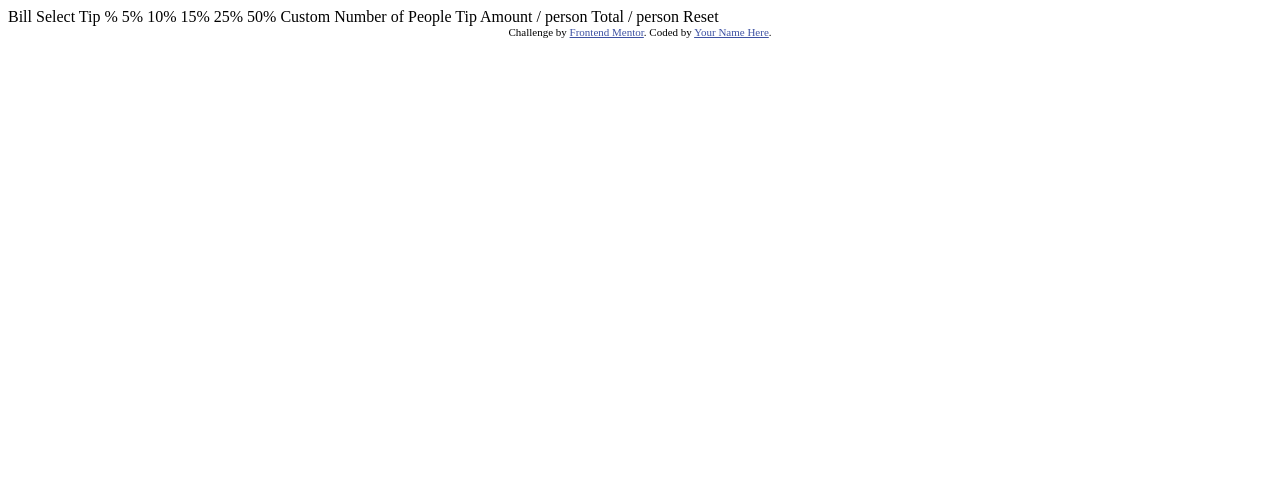
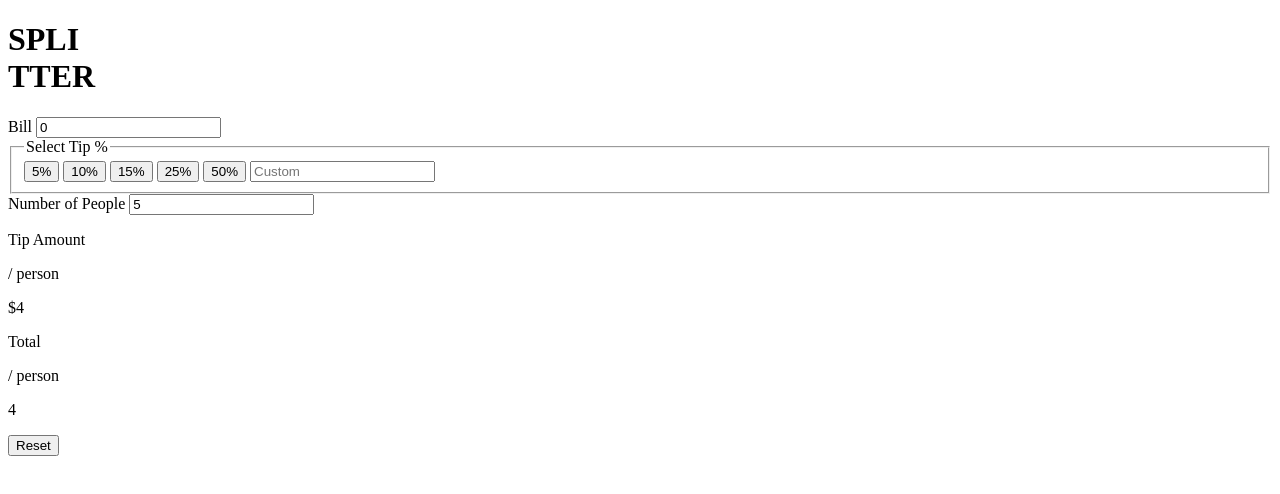
Before and after one commit to RodCri/Tip-calculator-app, a plain HTML site: page index.html in a window 1280 px wide. Drawn offline with Linux system fonts and the light colour scheme.

Commit message:
structure tags html

```diff
--- a/index.html
+++ b/index.html
@@ -2,43 +2,49 @@
 <html lang="en">
 <head>
   <meta charset="UTF-8">
-  <meta name="viewport" content="width=device-width, initial-scale=1.0"> <!-- displays site properly based on user's device -->
-
+  <meta name="viewport" content="width=device-width, initial-scale=1.0">
   <link rel="icon" type="image/png" sizes="32x32" href="./images/favicon-32x32.png">
-
   <title>Frontend Mentor | Tip calculator app</title>
-
-  <!-- Feel free to remove these styles or customise in your own stylesheet 👍 -->
-  <style>
-    .attribution { font-size: 11px; text-align: center; }
-    .attribution a { color: hsl(228, 45%, 44%); }
-  </style>
+  <meta name="description" content="Tip calculator app development in js and HTML5">
+  <meta name="keywords" content="calculator, challenge, frontendmentor">
+  <meta name="author" content="Cristian Camilo Rodriguez">
 </head>
 <body>
-
-  Bill
-
-  Select Tip %
-  5%
-  10%
-  15%
-  25%
-  50%
-  Custom
-
-  Number of People
-
-  Tip Amount
-  / person
-
-  Total
-  / person
-
-  Reset
-
-  <div class="attribution">
-    Challenge by <a href="https://www.frontendmentor.io?ref=challenge" target="_blank">Frontend Mentor</a>.
-    Coded by <a href="#">Your Name Here</a>.
-  </div>
+  <header class="header">
+    <h1 class="header__title">SPLI<br>TTER</h1>
+  </header>
+  <section class="calculator">
+    <div class="calculator__options">
+      <label for="bill" class="calculator__options--label">Bill</label>
+      <input type="number" id="bill" class="calculator__options--bill" value="0">
+      <fieldset class="btns">
+        <legend class="btns__legend">Select Tip %</legend>
+        <button class="btns__button btns__button--selected">5%</button>
+        <button class="btns__button">10%</button>
+        <button class="btns__button">15%</button>
+        <button class="btns__button">25%</button>
+        <button class="btns__button">50%</button>
+        <input type="number" name="custome" id="custom" placeholder="Custom">
+      </fieldset>
+      <label for="bill" class="calculator__people--label">Number of People</label>
+      <input type="number" id="people" class="calculator__people--bill" value="5">
+    </div>
+    <div class="calculator__result">
+      <div class="results">
+        <div>
+          <p class="results__tip-amount">Tip Amount</p>
+          <p class="results__tip-person">/ person</p>
+        </div>
+        <p class="results__tip-value">$4</p>
+        <div>
+          <p class="results__total-amount">Total</p>
+          <p class="results__total-person">/ person</p>
+        </div>
+        <p class="results__total-value">4</p>
+      </div>
+      <button>Reset</button>
+    </div>
+  </section>
+  <script src="js/main.js"></script>
 </body>
 </html>
```
Also changed, not shown: js/main.js (added), 2 other files.
